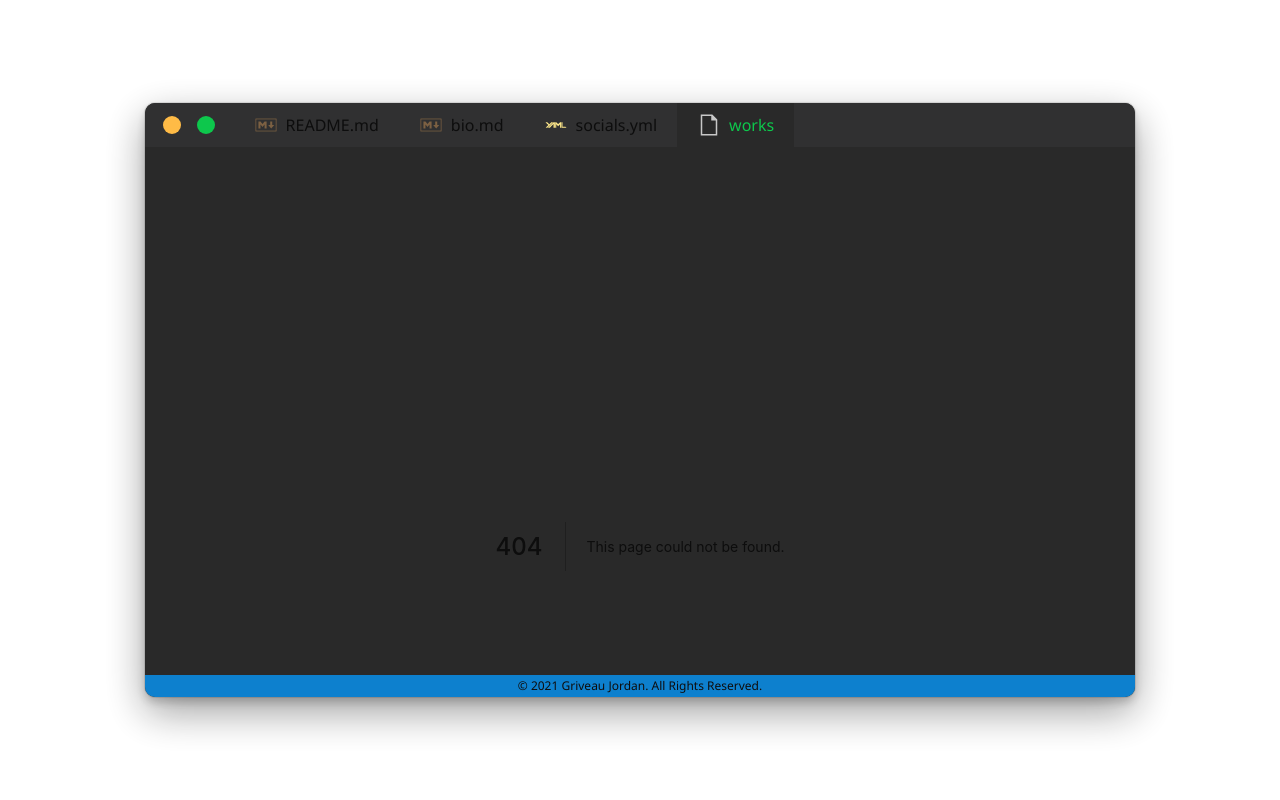
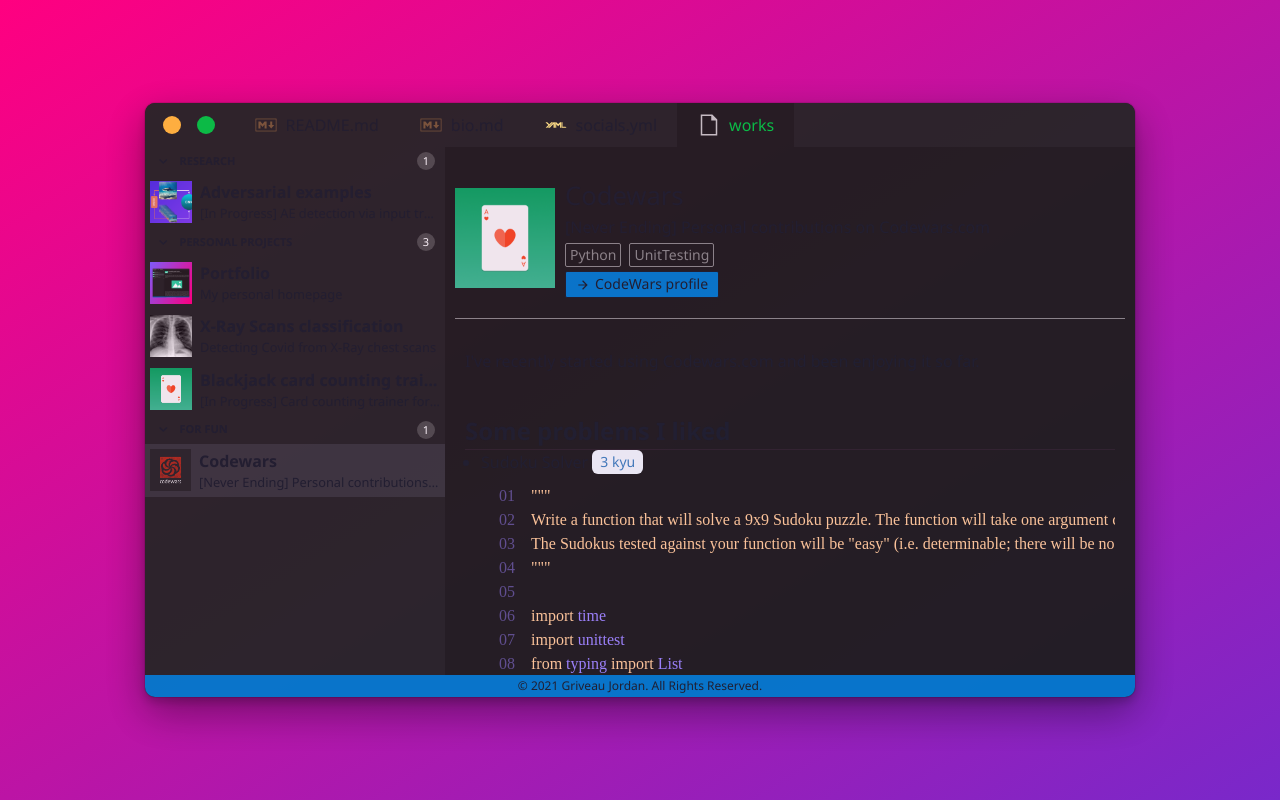
Before and after one commit to Grivj/portfolio, a Next.js app: page /works/codewars in a window 1280 px wide. Before the commit this address had no page. Built offline with nearby package versions, Linux system fonts and the light colour scheme.

Commit message:
more content: works/codewars

```diff
--- a/components/App/Work.tsx
+++ b/components/App/Work.tsx
@@ -10,7 +10,7 @@ const Work: React.FC = ({ children }) => {
                 <Pane title="research" defaultIsOpen={true}>
                     <PaneItem
                         title="Adversarial examples"
-                        intro="AE detection via input transformation"
+                        intro="[In Progress] AE detection via input transformation"
                         thumbnailPath="/works/detection/thumbnail.png"
                         href="/works/detection"
                     />
@@ -33,6 +33,14 @@ const Work: React.FC = ({ children }) => {
                         intro="[In Progress] Card counting trainer for Blackjack"
                         thumbnailPath="/works/blackjack/thumbnail.png"
                         href="/works/blackjack"
+                    />
+                </Pane>
+                <Pane title="for fun" defaultIsOpen={true}>
+                    <PaneItem
+                        title="Codewars"
+                        intro="[Never Ending] Personal contributions on Codewars.com"
+                        thumbnailPath="/works/codewars/thumbnail.png"
+                        href="/works/codewars"
                     />
                 </Pane>
             </WorkRightContainer>
@@ -122,7 +130,7 @@ export const WorkHeader = ({ title, intro, thumbnailPath, tags, links }: HeaderP
                                 borderRadius="2px"
                                 border="1px solid"
                                 bg="#007acc"
-                            ><ArrowForwardIcon mr="5px" />View on {link.title}</Tag>
+                            ><ArrowForwardIcon mr="5px" />{link.title}</Tag>
                         </Link>
                     ))}
                 </HStack>
--- /dev/null
+++ b/pages/works/codewars.tsx
@@ -0,0 +1,265 @@
+import { Box, Link, Text, Image, Tag, UnorderedList, ListItem } from "@chakra-ui/react"
+import Work, { WorkBody, WorkHeader, WorkSectionTitle } from "../../components/App/Work"
+import Code from "../../components/App/Code"
+
+const sudokuCode = `
+"""
+Write a function that will solve a 9x9 Sudoku puzzle. The function will take one argument consisting of the 2D puzzle array, with the value 0 representing an unknown square.
+The Sudokus tested against your function will be "easy" (i.e. determinable; there will be no need to assume and test possibilities on unknowns) and can be solved with a brute-force approach.
+"""
+
+import time
+import unittest
+from typing import List
+
+
+def sudoku(puzzle):
+    solver = SudokuSolver()
+    return solver(Sudoku(puzzle)).grid
+
+
+class Sudoku:
+    """
+    Sudoku base class
+    9x9 grid, x: horizontal row, y: vertical col
+    """
+
+    def __init__(self, grid: List[List[int]]):
+        self.grid = grid
+
+    def get_horizontal(self, x: int) -> List[int]:
+        """Returns the digits of the horizontal x-th row"""
+        return self.grid[x]
+
+    def get_vertical(self, y: int) -> List[int]:
+        """Returns the digits of the vertical y-th column"""
+        return [row[y] for row in self.grid]
+
+    def get_square(self, x: int, y: int) -> List[int]:
+        """Returns the digits of the 3x3 square at the x, y coordinates"""
+        square_row = x // 3 * 3
+        square_col = y // 3 * 3
+        return [
+            digit for col in self.grid[square_row:square_row + 3]
+            for digit in col[square_col:square_col + 3]
+        ]
+
+    def get_all(self, x: int, y: int) -> List[int]:
+        """Returns the digits of the row, col and square"""
+        return self.get_horizontal(x) + self.get_vertical(y) + self.get_square(x, y)
+
+    def display(self):
+        for row in self.grid:
+            print(row)
+
+
+class SudokuSolver:
+
+    def __call__(self, sudoku: Sudoku, verbose: bool = False):
+        self.solved_sudoku = sudoku
+
+        if verbose:
+            self._init_with_verbose()
+        else:
+            self._init()
+
+        return self.solved_sudoku
+
+    def _init_with_verbose(self):
+        print("Solving the sudoku...")
+        time_start = time.time()
+        if not self.solve():
+            raise Exception("Error while solving the sudoku")
+        time_end = time.time()
+        print(
+            f"Sudoku solved in {round((time_end - time_start) * 1000)}ms!")
+
+    def _init(self):
+        if not self.solve():
+            raise Exception("Error while solving the sudoku")
+
+    def find_empty(self):
+        """
+        Find the first empty cell in the sudoku, an empty cell contains a 0 digit.
+        If no empty cell found, returns None.
+        """
+        for x in range(9):
+            for y in range(9):
+                if not self.solved_sudoku.grid[x][y]:
+                    return x, y
+        return None
+
+    def solve(self):
+        cell = self.find_empty()
+        if not cell:
+            return self.solved_sudoku
+
+        x, y = cell
+        presents = set(self.solved_sudoku.get_all(x, y))
+        for possibility in set(range(10)) - presents:
+            self.solved_sudoku.grid[x][y] = possibility
+
+            if self.solve():
+                return self.solved_sudoku
+
+            self.solved_sudoku.grid[x][y] = 0
+
+        return False
+
+
+class SudokuTest(unittest.TestCase):
+    def basic_tests(self):
+        puzzle = [
+            [5, 3, 0, 0, 7, 0, 0, 0, 0],
+            [6, 0, 0, 1, 9, 5, 0, 0, 0],
+            [0, 9, 8, 0, 0, 0, 0, 6, 0],
+            [8, 0, 0, 0, 6, 0, 0, 0, 3],
+            [4, 0, 0, 8, 0, 3, 0, 0, 1],
+            [7, 0, 0, 0, 2, 0, 0, 0, 6],
+            [0, 6, 0, 0, 0, 0, 2, 8, 0],
+            [0, 0, 0, 4, 1, 9, 0, 0, 5],
+            [0, 0, 0, 0, 8, 0, 0, 7, 9]
+        ]
+
+        solution = [
+            [5, 3, 4, 6, 7, 8, 9, 1, 2],
+            [6, 7, 2, 1, 9, 5, 3, 4, 8],
+            [1, 9, 8, 3, 4, 2, 5, 6, 7],
+            [8, 5, 9, 7, 6, 1, 4, 2, 3],
+            [4, 2, 6, 8, 5, 3, 7, 9, 1],
+            [7, 1, 3, 9, 2, 4, 8, 5, 6],
+            [9, 6, 1, 5, 3, 7, 2, 8, 4],
+            [2, 8, 7, 4, 1, 9, 6, 3, 5],
+            [3, 4, 5, 2, 8, 6, 1, 7, 9]
+        ]
+
+        solver = SudokuSolver()
+        solved = solver(Sudoku(puzzle))
+
+        self.assertEqual(solved.grid, solution,
+                         "Incorrect solution for the following puzzle: " + str(puzzle))
+
+
+def main():
+    test = SudokuTest()
+    test.basic_tests()
+
+
+if __name__ == '__main__':
+    main()
+`.trim()
+
+const observedCode = `
+"""
+    Alright, detective, one of our colleagues successfully observed our target person, Robby the robber. We followed him to a secret warehouse, where we assume to find all the stolen stuff. The door to this warehouse is secured by an electronic combination lock. Unfortunately our spy isn't sure about the PIN he saw, when Robby entered it.
+    The keypad has the following layout:
+    ┌───┬───┬───┐
+    │ 1 │ 2 │ 3 │
+    ├───┼───┼───┤
+    │ 4 │ 5 │ 6 │
+    ├───┼───┼───┤
+    │ 7 │ 8 │ 9 │
+    └───┼───┼───┘
+        │ 0 │
+        └───┘
+    He noted the PIN 1357, but he also said, it is possible that each of the digits he saw could actually be another adjacent digit (horizontally or vertically, but not diagonally). E.g. instead of the 1 it could also be the 2 or 4. And instead of the 5 it could also be the 2, 4, 6 or 8.
+    He also mentioned, he knows this kind of locks. You can enter an unlimited amount of wrong PINs, they never finally lock the system or sound the alarm. That's why we can try out all possible (*) variations.
+    * possible in sense of: the observed PIN itself and all variations considering the adjacent digits
+    Can you help us to find all those variations? It would be nice to have a function, that returns an array (or a list in Java and C#) of all variations for an observed PIN with a length of 1 to 8 digits. We could name the function getPINs (get_pins in python, GetPINs in C#). But please note that all PINs, the observed one and also the results, must be strings, because of potentially leading '0's. We already prepared some test cases for you.
+    Detective, we are counting on you!
+"""
+from itertools import product
+
+
+def get_pins(observed):
+    keypad = Keypad()
+    adjacent_digits = []
+
+    for digit in observed:
+        x, y = keypad.get_digit_index(digit)
+        adjacent_digits.append(keypad.get_adjacent_digits(x, y))
+    return ["".join(p) for p in product(*adjacent_digits)]
+
+
+class Keypad:
+    def __init__(self, keypad: list = None):
+        self.keypad = keypad or [
+            ['1', '2', '3'],
+            ['4', '5', '6'],
+            ['7', '8', '9'],
+            [' ', '0', ' ']
+        ]
+
+    def get_digit_index(self, digit: str):
+        for row_idx, row in enumerate(self.keypad):
+            if digit in row:
+                return row_idx, row.index(digit)
+
+        raise IndexError(f"Digit '{digit}' not on the keypad.")
+
+    def get_adjacent_digits(self, x: int, y: int):
+        """
+        Returns a list of digits adjacent to (x, y)
+        from:
+            top digit (x - 1, y)
+            middle digits (x, y - 1:y + 1)
+            bottom digit (x + 1, y)
+        """
+        top = self.keypad[x - 1][y] if x != 0 else None
+        mid = self.keypad[x][max(y - 1, 0): min(y + 2, 3)]
+        bot = self.keypad[x + 1][y] if x < 3 else None
+
+        if ' ' in mid:
+            mid = [i for i in mid if i != ' ']
+
+        digits = []
+        if top:
+            digits.append(top)
+        for i in mid:
+            digits.append(i)
+        if bot and bot != ' ':
+            digits.append(bot)
+        return digits
+`.trim()
+
+const WorkCodewars = () => (
+    <Work>
+        <WorkHeader
+            title="Codewars"
+            intro="[Never Ending] Personal contributions on Codewars.com"
+            thumbnailPath="/works/blackjack/thumbnail.png"
+            tags={["Python", "UnitTesting"]}
+            links={
+                [
+                    { href: "https://www.codewars.com/users/Grivj", title: "CodeWars profile" },
+                ]
+            }
+
+        />
+        <WorkBody>
+            <Text>I've recently started using <Link externalLink href="https://www.codewars.com/">Codewars.com</Link> and been enjoying it so far.</Text>
+            <WorkSectionTitle>Some problems I liked</WorkSectionTitle>
+            <UnorderedList>
+                <ListItem>
+                    <Box>
+                        <Text>
+                            <Link externalLink href="https://www.codewars.com/kata/5296bc77afba8baa690002d7">Sudoku Solver <Tag color="#3c7ebb">3 kyu</Tag></Link>
+                            <Code code={sudokuCode} language="python" />
+                        </Text>
+                    </Box>
+                </ListItem>
+                <ListItem>
+                    <Box>
+                        <Text>
+                            <Link externalLink href="https://www.codewars.com/kata/5263c6999e0f40dee200059d">The observed PIN <Tag color="#3c7ebb">4 kyu</Tag></Link>
+                            <Code code={observedCode} language="python" />
+                        </Text>
+                    </Box>
+                </ListItem>
+            </UnorderedList>
+
+        </WorkBody>
+    </Work>
+)
+
+export default WorkCodewars
--- a/pages/works/detection.tsx
+++ b/pages/works/detection.tsx
@@ -92,7 +92,7 @@ const WorkDetection = () => (
     <Work>
         <WorkHeader
             title="Adversarial Examples detection"
-            intro="Research conducted for my MS. degree."
+            intro="[In Progress] Research conducted for my MS. degree."
             thumbnailPath="/works/detection/thumbnail.png"
             tags={["Python", "PyTorch", "Jupyter Notebook", "Google Colab"]}
             links={
```
Also changed, not shown: public/works/codewars/thumbnail.png (added).
